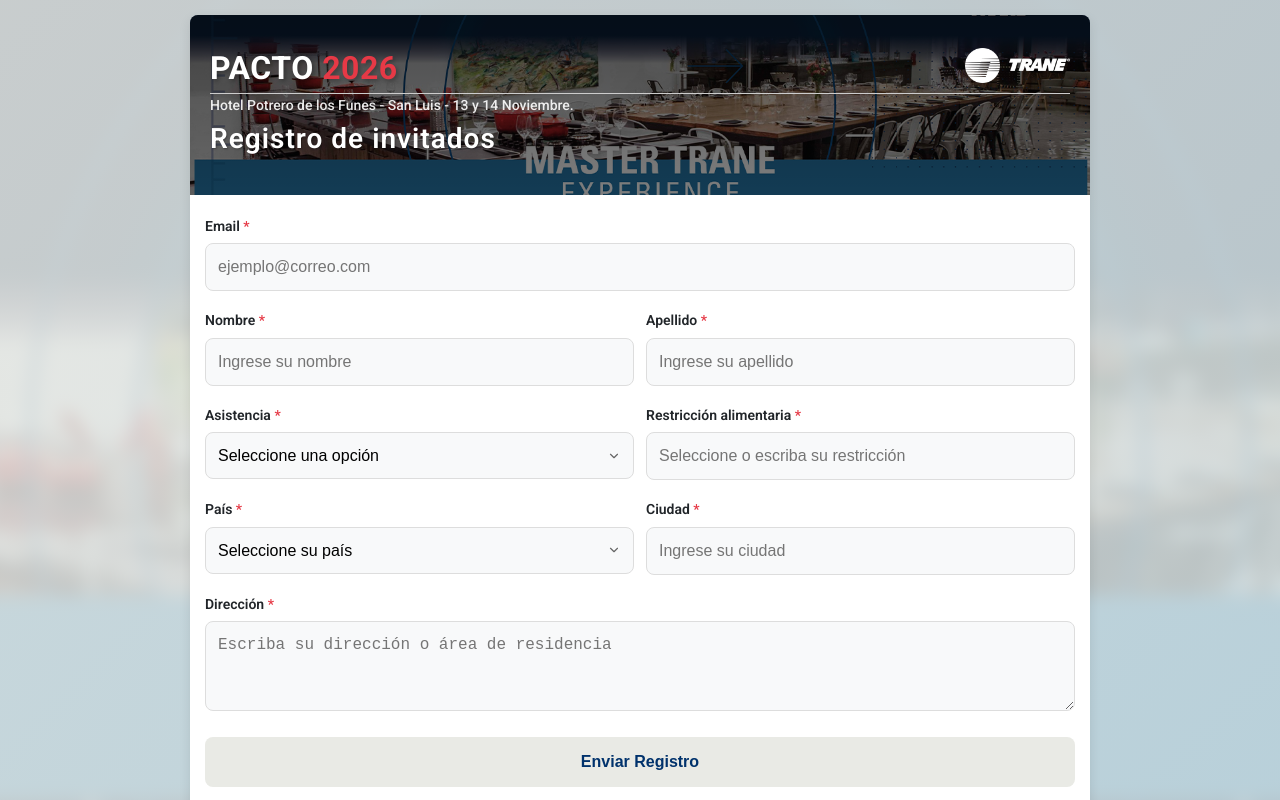
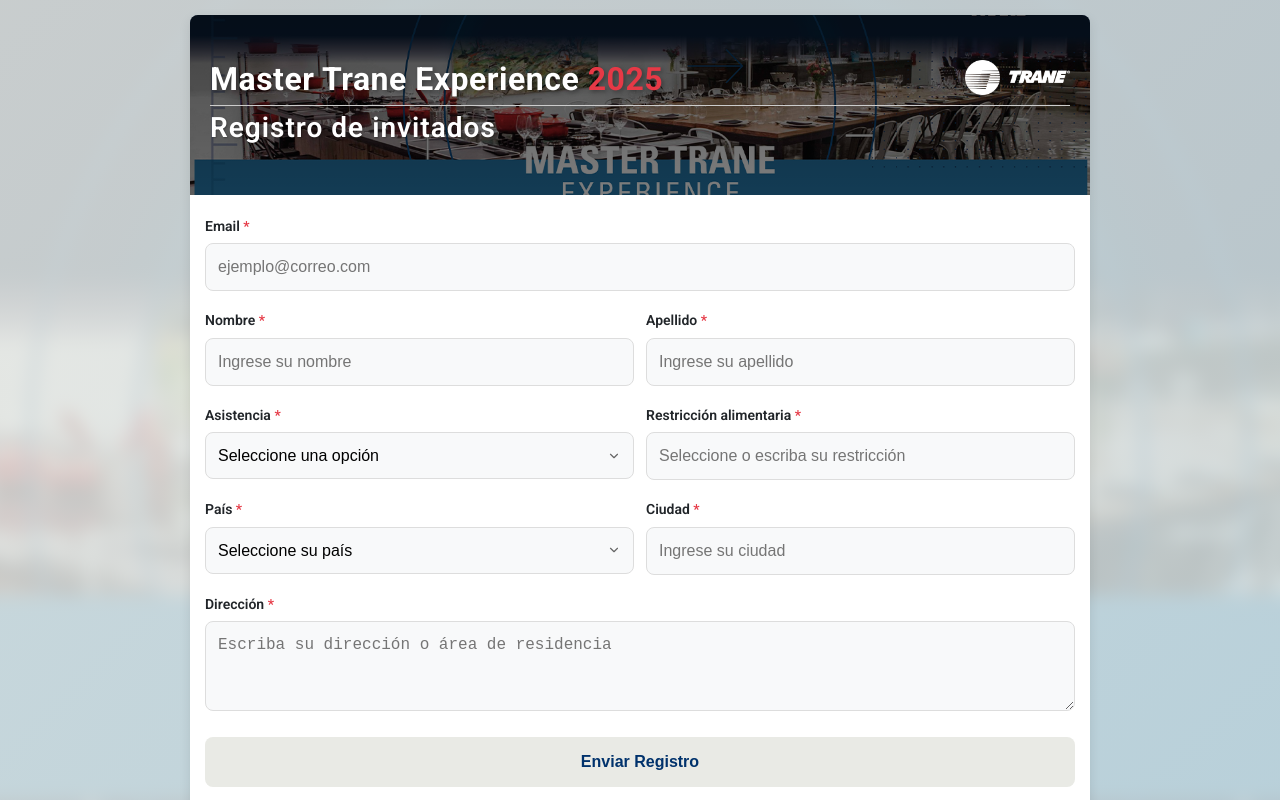
Before and after one commit to luzegras/traneregadmin, a plain HTML site: page index.html in a window 1280 px wide. Shown: the top 800 px of the page. Drawn offline with Linux system fonts and the light colour scheme; a web font is replaced by a local one.

Commit message:
update
mastertrane

```diff
--- a/index.html
+++ b/index.html
@@ -603,11 +603,11 @@
     <div class="container">
         <div class="header">
             <div class="header-top">
-                <h1>PACTO <a style="color: #e63946;">2026</a></h1>
+                <h1>Master Trane Experience <a style="color: #e63946;">2025</a></h1>
                 <img src="trane-logo.png" alt="Trane" class="logo">
             </div>
             <hr style="border: none; height: 1px; background: #ccc;">
-            <p class="event-location">Hotel Potrero de los Funes - San Luis - 13 y 14 Noviembre.</p>
+            <p class="event-location"></p>
             <h2 class="registration-title">Registro de invitados</h2>
         </div>
 
```
Also changed, not shown: informe_generador.html (+1 -1 lines).
